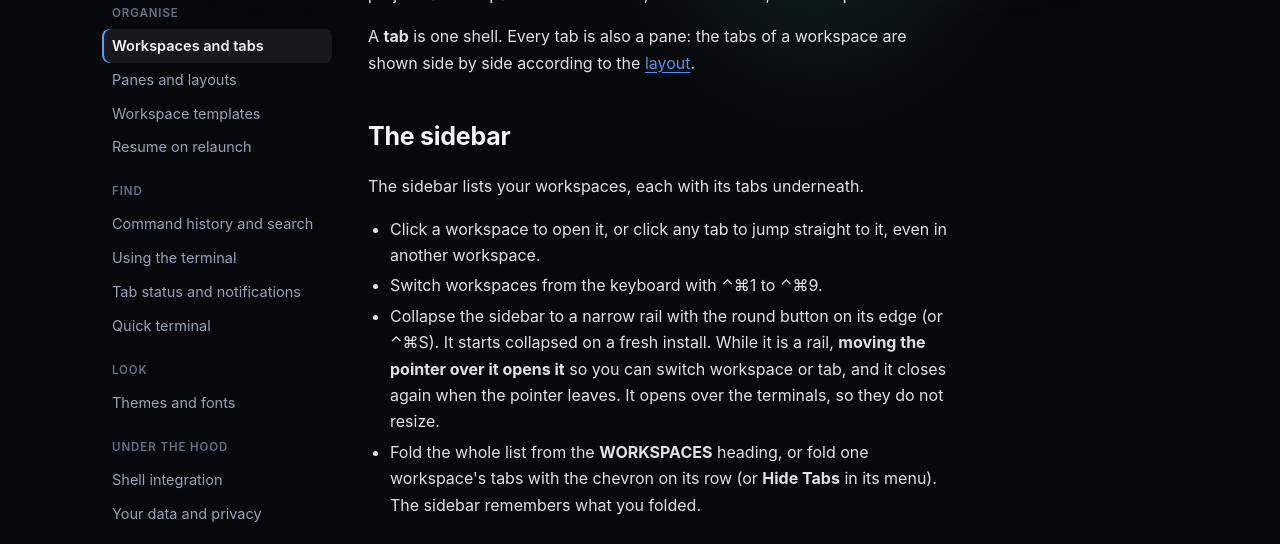
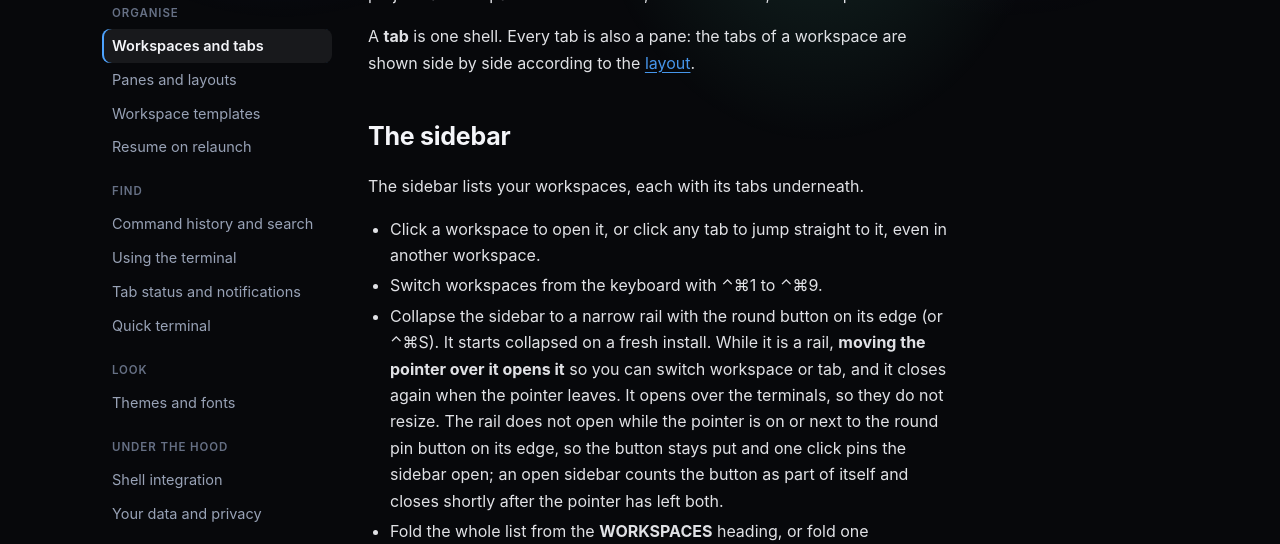
Before and after one commit to mohitkap12-a11y/Better-Terminal, a plain HTML site: page site/docs/workspaces-tabs.html in a window 1280 px wide. Shown: the part 237-781 px from the top of the page. Drawn offline with Linux system fonts and the light colour scheme.

Commit message:
Docs: describe how the collapsed sidebar treats the pin button
Co-Authored-By: Claude Sonnet 5.5 <noreply@anthropic.com>
Claude-Session: https://claude.ai/code/session_01PFxQRgyGwk8GjzCXRzywFv

```diff
--- a/site/docs/workspaces-tabs.html
+++ b/site/docs/workspaces-tabs.html
@@ -31,7 +31,7 @@
 <p>A <strong>tab</strong> is one shell. Every tab is also a pane: the tabs of a workspace are shown side by side according to the <a href="panes-layouts.html">layout</a>.</p>
 <h2 id="the-sidebar">The sidebar<a class="anchor" href="#the-sidebar" aria-label="Link to this section">#</a></h2>
 <p>The sidebar lists your workspaces, each with its tabs underneath.</p>
-<ul><li>Click a workspace to open it, or click any tab to jump straight to it, even in another workspace.</li><li>Switch workspaces from the keyboard with ⌃⌘1 to ⌃⌘9.</li><li>Collapse the sidebar to a narrow rail with the round button on its edge (or ⌃⌘S). It starts collapsed on a fresh install. While it is a rail, <strong>moving the pointer over it opens it</strong> so you can switch workspace or tab, and it closes again when the pointer leaves. It opens over the terminals, so they do not resize.</li><li>Fold the whole list from the <strong>WORKSPACES</strong> heading, or fold one workspace's tabs with the chevron on its row (or <strong>Hide Tabs</strong> in its menu). The sidebar remembers what you folded.</li></ul>
+<ul><li>Click a workspace to open it, or click any tab to jump straight to it, even in another workspace.</li><li>Switch workspaces from the keyboard with ⌃⌘1 to ⌃⌘9.</li><li>Collapse the sidebar to a narrow rail with the round button on its edge (or ⌃⌘S). It starts collapsed on a fresh install. While it is a rail, <strong>moving the pointer over it opens it</strong> so you can switch workspace or tab, and it closes again when the pointer leaves. It opens over the terminals, so they do not resize. The rail does not open while the pointer is on or next to the round pin button on its edge, so the button stays put and one click pins the sidebar open; an open sidebar counts the button as part of itself and closes shortly after the pointer has left both.</li><li>Fold the whole list from the <strong>WORKSPACES</strong> heading, or fold one workspace's tabs with the chevron on its row (or <strong>Hide Tabs</strong> in its menu). The sidebar remembers what you folded.</li></ul>
 <h2 id="workspace-menu">Workspace menu<a class="anchor" href="#workspace-menu" aria-label="Link to this section">#</a></h2>
 <p>Right-click a workspace for:</p>
 <div class="tbl"><table><thead><tr><th>Item</th><th>What it does</th></tr></thead><tbody><tr><td>New Terminal</td><td>Adds a tab to that workspace and opens it.</td></tr><tr><td>Save as Template</td><td>Saves its layout and folders as a <a href="templates.html">template</a>.</td></tr><tr><td>Rename…</td><td>Renames the workspace.</td></tr><tr><td>Color</td><td>Changes its colour badge.</td></tr><tr><td>Hide Tabs / Show Tabs</td><td>Folds its tab list in the sidebar.</td></tr><tr><td>Delete…</td><td>Deletes the workspace, its tabs and their history. You always keep at least one workspace.</td></tr></tbody></table></div>
```
Also changed, not shown: 1 other file.
